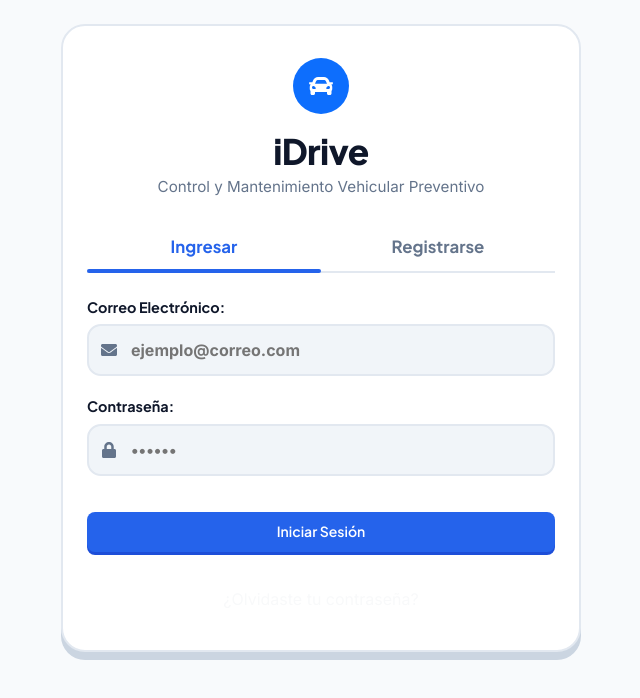
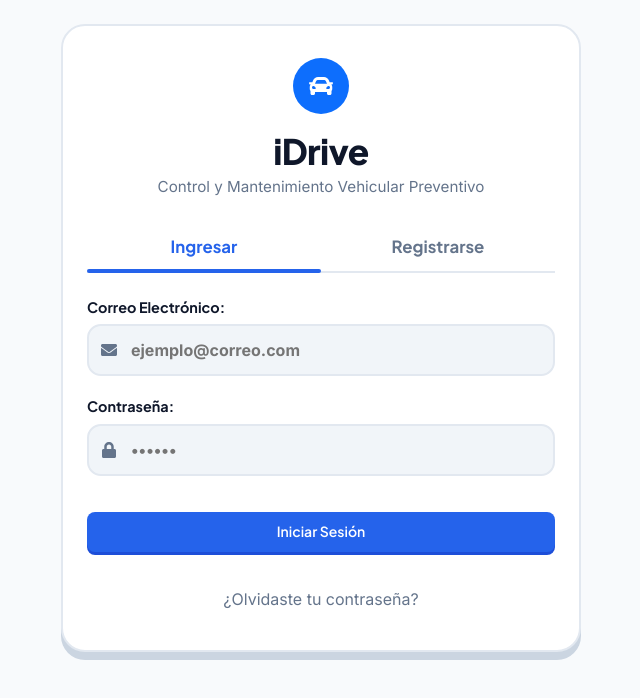
Before and after one commit to Soy-teeven/autoAsistente_FW3P, a React (Vite) app in the folder Codigo/: page / in a window 1280 px wide. Shown: the top 698 px of the page, without its empty margins (319-959 px from the left). Built offline with nearby package versions, Linux system fonts and the light colour scheme.

Commit message:
correcion de color de letra
oscuro - claro

```diff
--- a/Codigo/src/components/Auth/Auth.module.css
+++ b/Codigo/src/components/Auth/Auth.module.css
@@ -221,3 +221,11 @@
   font-weight: 700;
   font-size: 0.85rem;
 }
+
+.themeTextSecondary {
+  color: var(--text-secondary) !important;
+}
+
+.themeTextPrimary {
+  color: var(--text-primary) !important;
+}
--- a/Codigo/src/components/Auth/Auth.tsx
+++ b/Codigo/src/components/Auth/Auth.tsx
@@ -311,7 +311,7 @@ export const Auth: React.FC<AuthProps> = ({ onLoginSuccess }) => {
 
               <button
                 type="button"
-                className="btn btn-link text-decoration-none text-light w-100 mt-2"
+                className={`btn btn-link text-decoration-none w-100 mt-2 ${styles.themeTextSecondary}`}
                 onClick={() => { setIsForgotPassword(false); setFpStep(1); setApiError(null); }}
               >
                 Volver a Iniciar Sesión
@@ -320,7 +320,7 @@ export const Auth: React.FC<AuthProps> = ({ onLoginSuccess }) => {
           ) : isVerifyingEmail ? (
             <div className={styles.authForm}>
               <h3 className="text-center mb-4">Validar Correo</h3>
-              <p className="text-center text-light mb-4">
+              <p className={`text-center mb-4 ${styles.themeTextSecondary}`}>
                 Ingresa el código de 6 dígitos que enviamos a tu correo para verificar tu cuenta.
               </p>
 
@@ -349,7 +349,7 @@ export const Auth: React.FC<AuthProps> = ({ onLoginSuccess }) => {
 
               <button
                 type="button"
-                className="btn btn-link text-decoration-none text-light w-100 mt-2"
+                className={`btn btn-link text-decoration-none w-100 mt-2 ${styles.themeTextSecondary}`}
                 onClick={() => setIsVerifyingEmail(false)}
               >
                 Cancelar
@@ -399,7 +399,7 @@ export const Auth: React.FC<AuthProps> = ({ onLoginSuccess }) => {
 
               <button
                 type="button"
-                className="btn btn-link text-decoration-none text-light w-100 mt-2"
+                className={`btn btn-link text-decoration-none w-100 mt-2 ${styles.themeTextSecondary}`}
                 onClick={() => { setIsForgotPassword(true); setApiError(null); setSuccessMsg(null); }}
               >
                 ¿Olvidaste tu contraseña?
```
